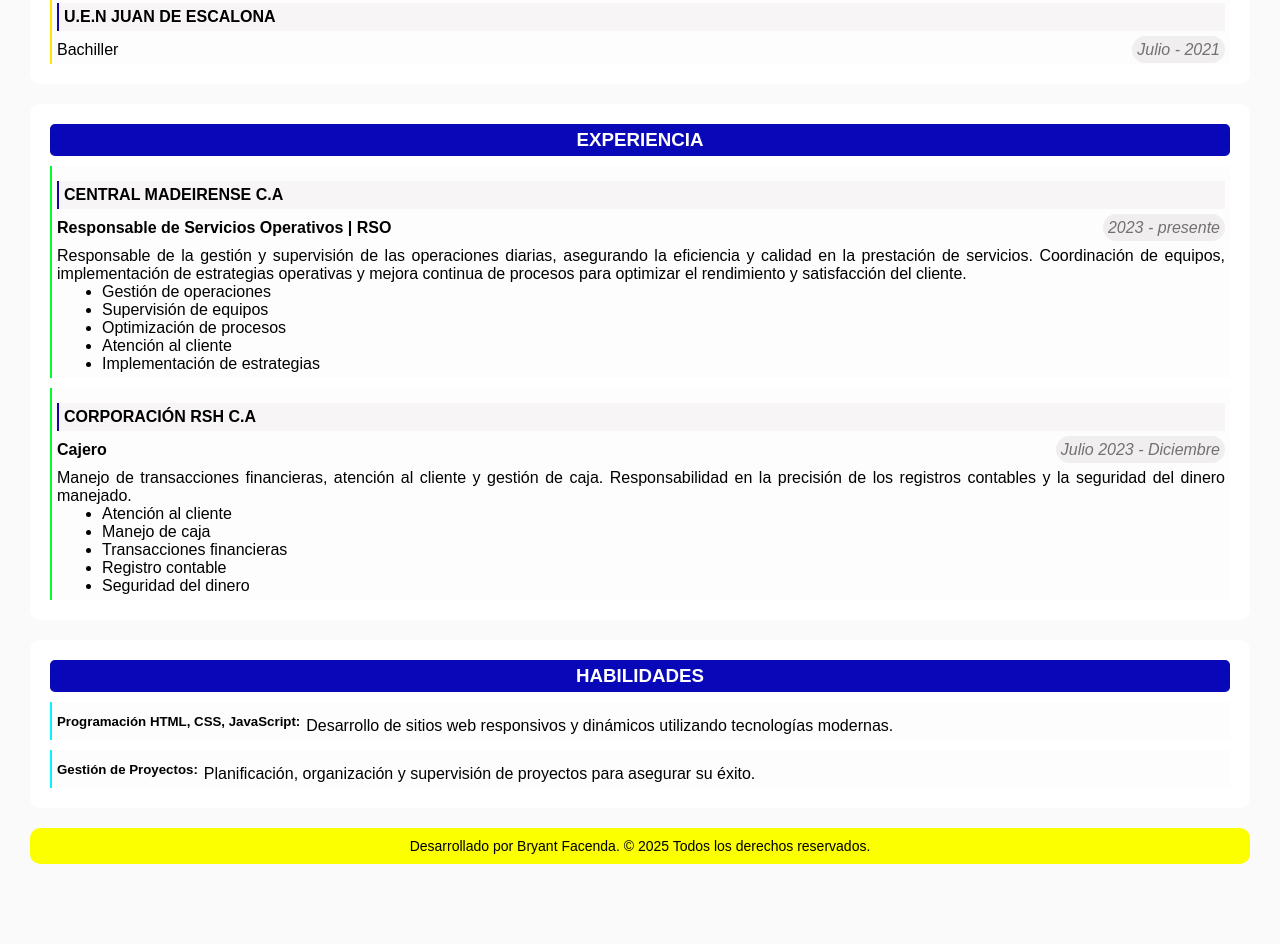
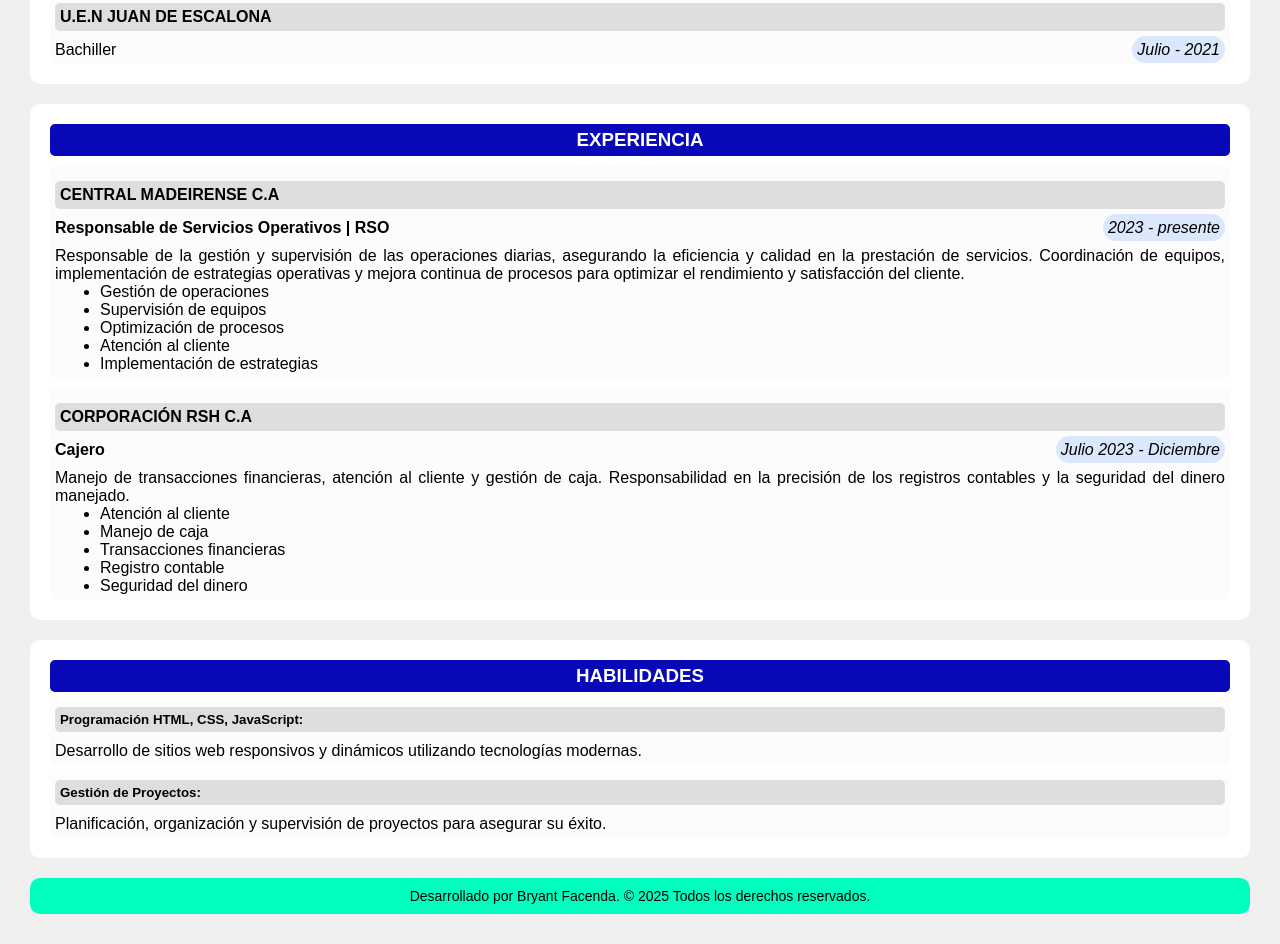
Before and after one commit to Bafaf23/curso-HTML, a plain HTML site: page curiculum.html in a window 1280 px wide. Shown: the part 327-1271 px from the top of the page. Before the commit the page ends 1221 px from the top, so only its background shows below. Drawn offline with Linux system fonts and the light colour scheme.

Commit message:
update style.css

```diff
--- a/style/style.css
+++ b/style/style.css
@@ -7,7 +7,7 @@
 body {
   padding: 30px 30px;
   font-family: sans-serif, Helvetica, Arial;
-  background: #fafafa;
+  background: #f1f0f0;
   cursor: default;
 }
 
@@ -51,9 +51,10 @@ span {
   font-style: italic;
   padding: 5px;
   border-radius: 999px;
-  color: rgb(114, 112, 112);
-  background: rgb(240, 238, 238);
+  color: rgb(0, 0, 0);
+  background: rgb(219, 231, 253);
 }
+
 section {
   background: white;
   padding: 20px;
@@ -71,20 +72,26 @@ section h3 {
 .education {
   margin-top: 10px;
   padding: 5px;
-  background: rgb(253, 253, 253);
-  border-left: 2px solid rgb(255, 230, 0);
+  background: rgb(252, 252, 252);
+  border-radius: 5px;
+}
+
+.title {
+  background: rgb(223, 222, 221);
+  border-radius: 5px;
+  padding: 5px;
+}
+
+.education-details {
+  display: flex;
+  justify-content: space-between;
+  align-items: center;
 }
 
 .experience {
-  background: rgb(253, 253, 253);
-  border-left: 2px solid rgb(0, 255, 42);
+  background: rgb(252, 252, 252);
+  border-radius: 5px;
   margin-top: 10px;
-  padding: 5px;
-}
-
-.title {
-  background: rgb(247, 245, 245);
-  border-left: 2px solid rgb(21, 5, 165);
   padding: 5px;
 }
 
@@ -104,33 +111,31 @@ section p {
 .job-description {
   display: flex;
   justify-content: space-between;
-  align-items: center;
-}
-
-.education-details {
-  display: flex;
-  justify-content: space-between;
-  align-items: center;
 }
 
 .skill-description {
-  display: flex;
   margin-top: 10px;
-  gap: 6px;
-  background-color: rgb(253, 253, 253);
+  background-color: rgb(252, 252, 252);
+  border-radius: 5px;
   padding: 5px;
-  border-left: 2px solid rgb(0, 247, 255);
-  align-items: center;
+}
+
+.skill-description h5 {
+  background: rgb(223, 222, 221);
+  font-weight: 600;
+  padding: 5px;
+  border-radius: 5px;
 }
 
 footer {
   padding: 10px;
   border-radius: 10px;
-  background: rgb(251, 255, 0);
+  background: rgb(0, 255, 191);
   text-align: center;
 }
 
 footer p {
   text-align: center;
+  color: rgb(0, 0, 0);
   font-size: 14px;
 }
```
Also changed, not shown: echele un jojito porfe.html (+2 -1 lines).
